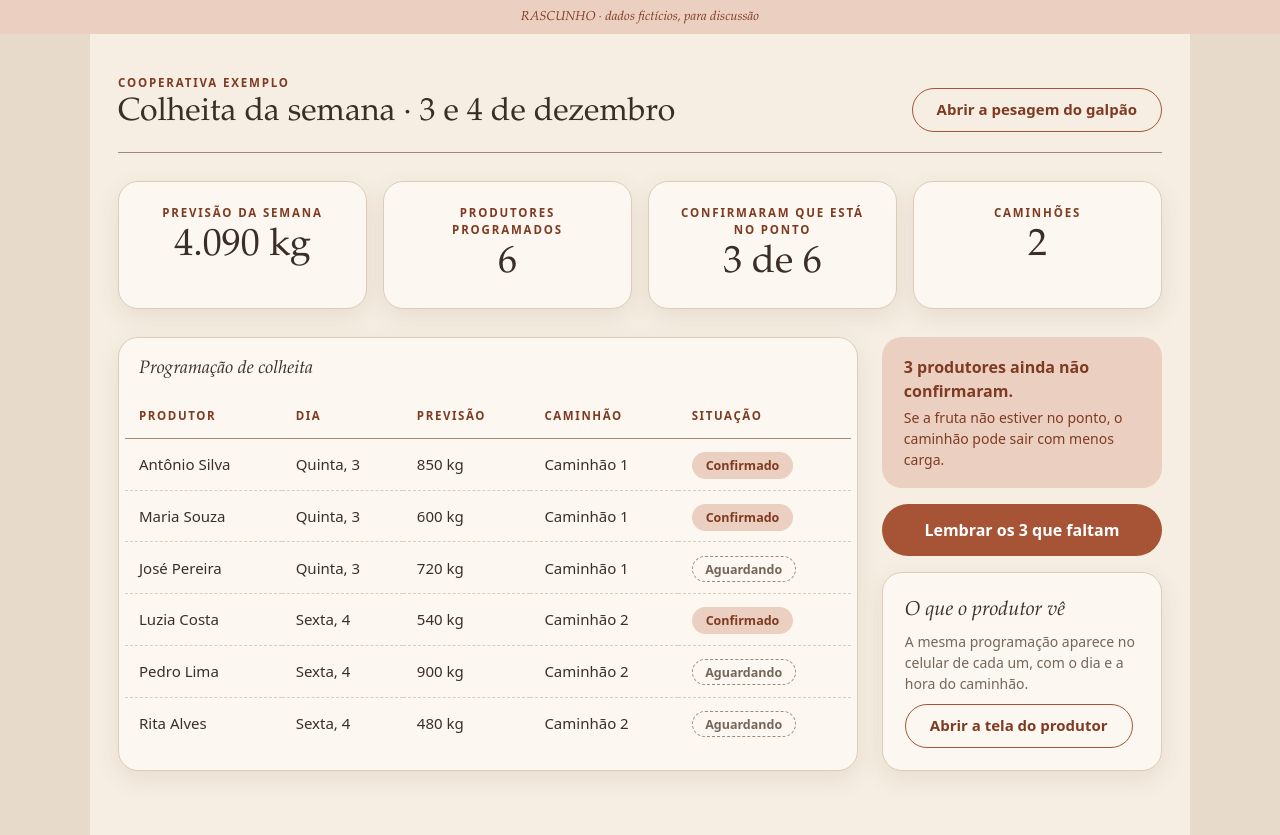
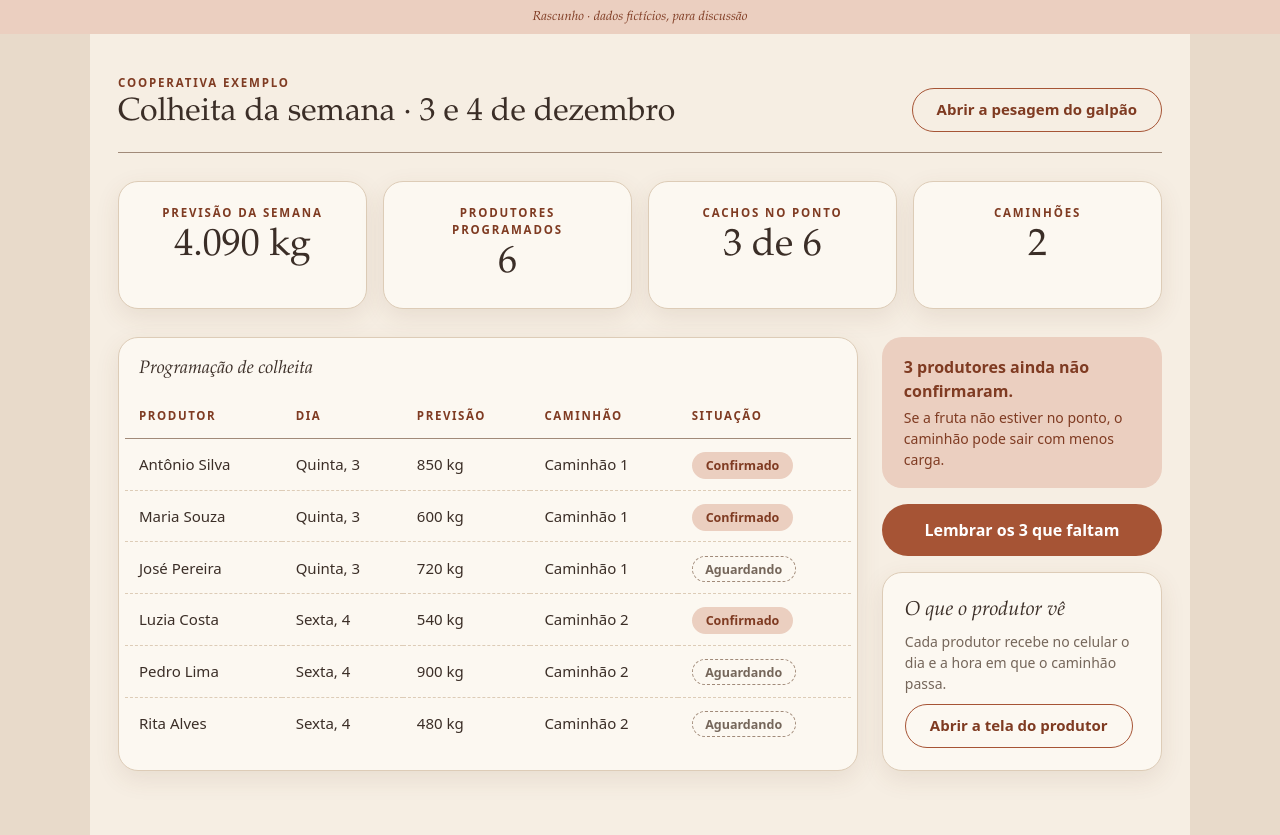
Before and after one commit to namirantunespereira/mockup-cooperativa, a plain HTML site: page painel.html in a window 1280 px wide. Drawn offline with Linux system fonts and the light colour scheme.

Commit message:
Ajusta textos do rascunho para soar mais natural

```diff
--- a/painel.html
+++ b/painel.html
@@ -7,7 +7,7 @@
 <link rel="stylesheet" href="estilo.css">
 </head>
 <body>
-<div class="faixa">RASCUNHO · dados fictícios, para discussão</div>
+<div class="faixa">Rascunho · dados fictícios, para discussão</div>
 <div class="pagina">
 
   <header class="cabecalho">
@@ -21,7 +21,7 @@
   <section class="indicadores" aria-label="Resumo da semana">
     <div class="cartao indicador"><div class="rotulo">Previsão da semana</div><div class="numero">4.090 kg</div></div>
     <div class="cartao indicador"><div class="rotulo">Produtores programados</div><div class="numero">6</div></div>
-    <div class="cartao indicador"><div class="rotulo">Confirmaram que está no ponto</div><div class="numero">3 de 6</div></div>
+    <div class="cartao indicador"><div class="rotulo">Cachos no ponto</div><div class="numero">3 de 6</div></div>
     <div class="cartao indicador"><div class="rotulo">Caminhões</div><div class="numero">2</div></div>
   </section>
 
@@ -57,7 +57,7 @@
       </div>
       <div class="cartao">
         <h2 style="margin-bottom:6px">O que o produtor vê</h2>
-        <p class="rotulo" style="margin:0 0 10px;font-size:14px">A mesma programação aparece no celular de cada um, com o dia e a hora do caminhão.</p>
+        <p class="rotulo" style="margin:0 0 10px;font-size:14px">Cada produtor recebe no celular o dia e a hora em que o caminhão passa.</p>
         <a class="botao borda" href="index.html">Abrir a tela do produtor</a>
       </div>
     </aside>
```
Also changed, not shown: extrato.html (+2 -2 lines), index.html (+2 -2 lines), pesagem.html (+1 -1 lines).
